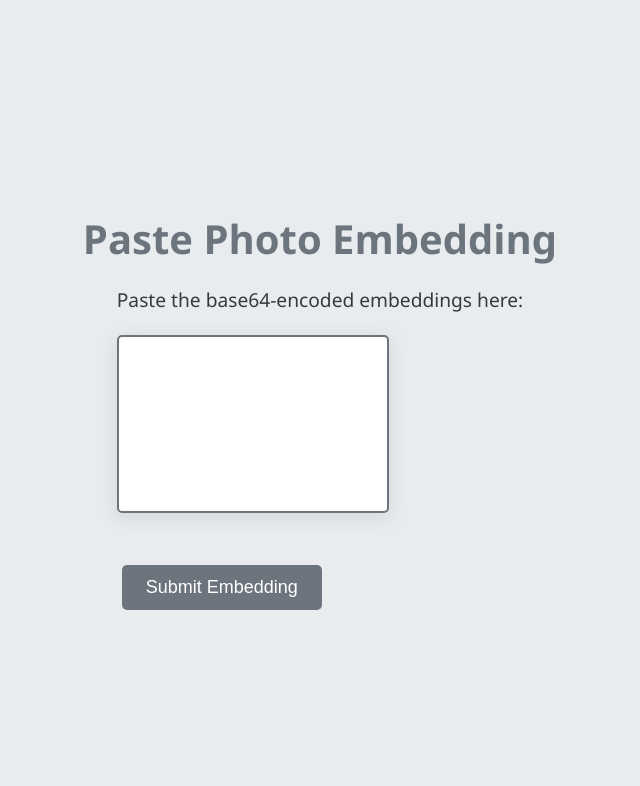
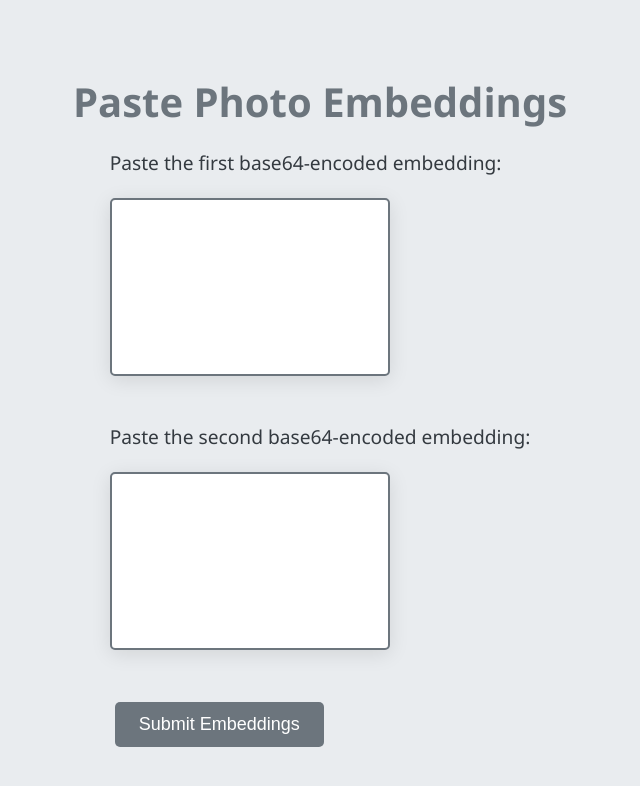
Before and after one commit to Iscaz/py_facial_recognition, a Flask app: page / in a window 1280 px wide. Shown: the top 786 px of the page, without its empty margins (320-960 px from the left). Run offline with Flask 3, Linux system fonts and the light colour scheme.

Commit message:
Updated embedding page to accept two reference embeddings

```diff
--- a/templates/paste_embedding.html
+++ b/templates/paste_embedding.html
@@ -3,7 +3,7 @@
 <head>
     <meta charset="UTF-8">
     <meta name="viewport" content="width=device-width, initial-scale=1.0">
-    <title>Paste Embedding</title>
+    <title>Paste Embeddings</title>
     <style>
         body {
             display: flex;
@@ -60,11 +60,15 @@
 </head>
 <body>
 
-    <h1>Paste Photo Embedding</h1>
+    <h1>Paste Photo Embeddings</h1>
     <form action="/submit_embedding" method="POST">
-        <label for="embedding">Paste the base64-encoded embeddings here:</label><br><br>
+        <label for="embedding">Paste the first base64-encoded embedding:</label><br><br>
         <textarea id="embedding" name="embedding" required></textarea><br><br>
-        <button type="submit">Submit Embedding</button>
+
+        <label for="embedding2">Paste the second base64-encoded embedding:</label><br><br>
+        <textarea id="embedding2" name="embedding2" required></textarea><br><br>
+
+        <button type="submit">Submit Embeddings</button>
     </form>
 
 </body>
```
